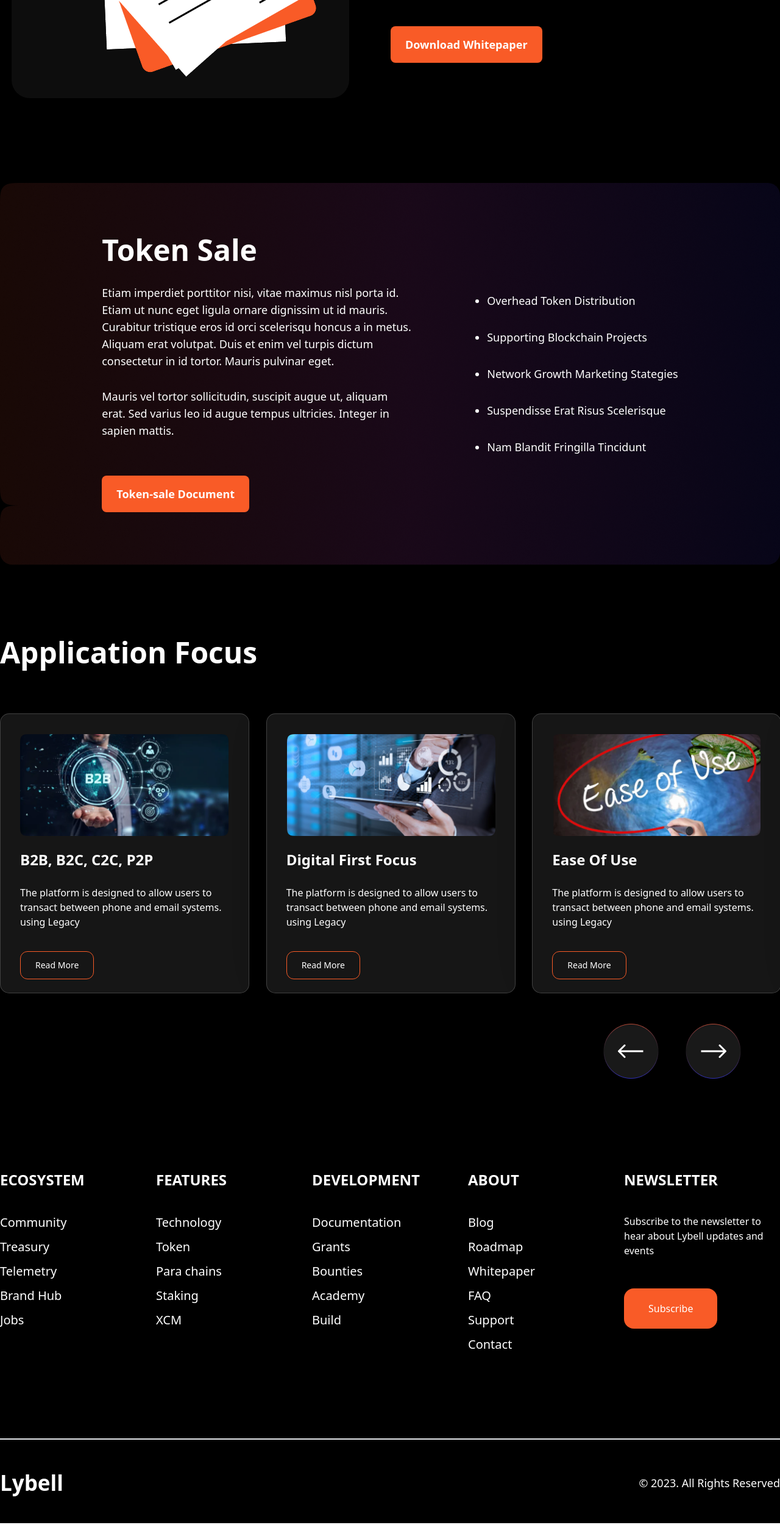
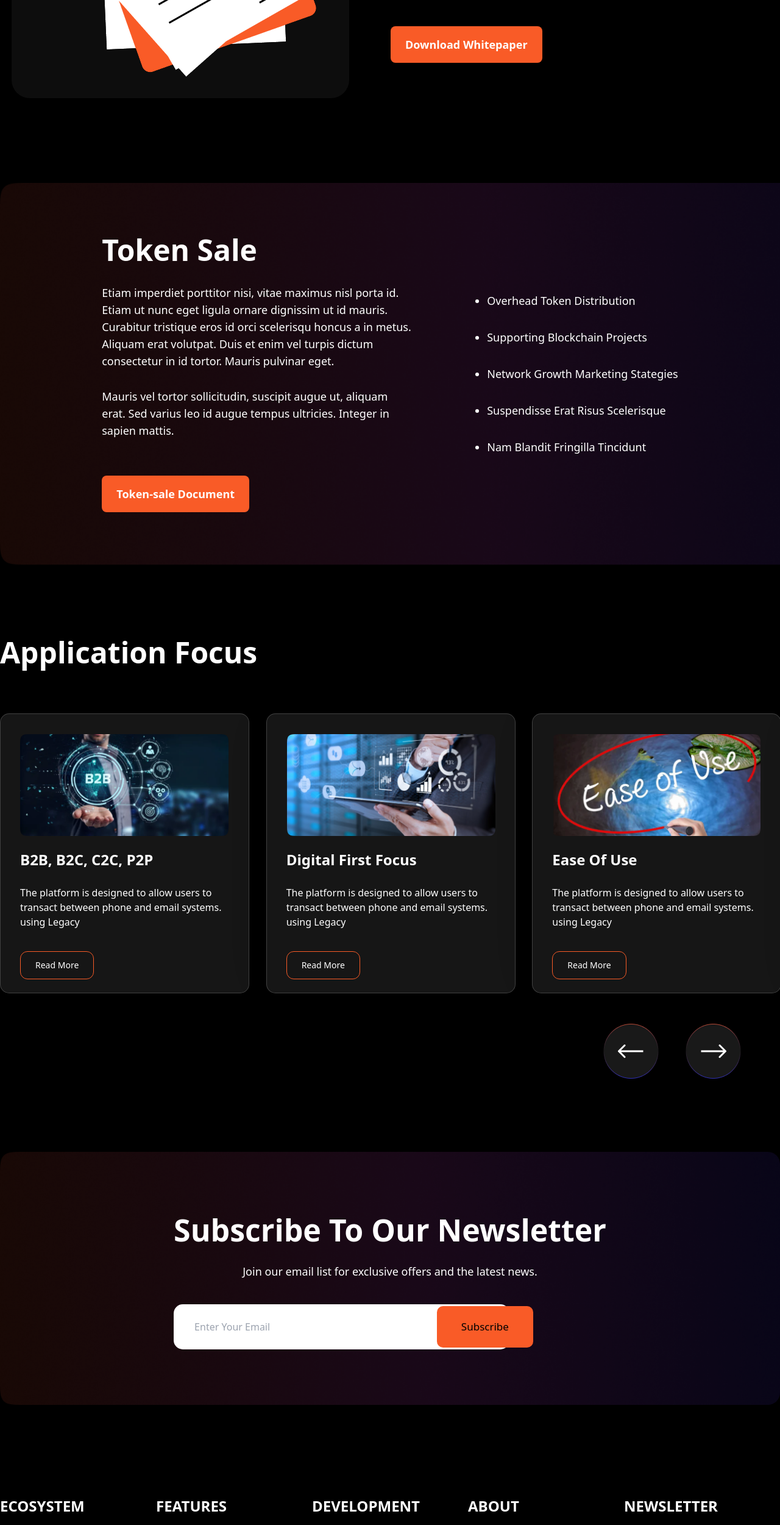
Before and after one commit to jahidhasan136/detox-project, a React (Vite) app: page / in a window 1280 px wide. Shown: the part 3759-6260 px from the top of the page at 61% size. Built offline with nearby package versions, Linux system fonts and the light colour scheme.

Commit message:
newsletter section add

```diff
--- a/package.json
+++ b/package.json
@@ -14,6 +14,7 @@
     "match-sorter": "^6.3.1",
     "react": "^18.2.0",
     "react-dom": "^18.2.0",
+    "react-helmet-async": "^1.3.0",
     "react-icons": "^4.10.1",
     "react-router-dom": "^6.13.0",
     "sort-by": "^1.2.0",
--- a/src/Layout/Main.jsx
+++ b/src/Layout/Main.jsx
@@ -1,10 +1,14 @@
 import { Outlet } from "react-router-dom";
 import Navbar from "../Pages/Shared/Navbar/Navbar";
 import Footer from "../Pages/Shared/Footer/Footer";
+import { Helmet } from "react-helmet-async";
 
 const Main = () => {
     return (
         <div className="bg-black text-white">
+            <Helmet>
+                <title>Home | Detox Site</title>
+            </Helmet>
             <Navbar></Navbar>
             <Outlet></Outlet>
             <Footer></Footer>
--- a/src/Pages/ErrorPage/ErrorPage.jsx
+++ b/src/Pages/ErrorPage/ErrorPage.jsx
@@ -1,9 +1,13 @@
+import { Helmet } from "react-helmet-async";
 import { Link } from "react-router-dom";
 
 
 const ErrorPage = () => {
     return (
         <div className="grid justify-center mt-80 text-center">
+            <Helmet>
+                <title>Error Page | Detox Site</title>
+            </Helmet>
             <h1 className="text-9xl font-bold mb-8 text-red-600">404 Error</h1>
             <h2 className="text-2xl font-semibold mb-3">Oops! The Lybell is not around</h2>
             <p className="text-lg mb-2">We tried but we couldn&#39;t find the page you&#39;re looking for.</p>
--- a/src/Pages/Home/Home/Home.jsx
+++ b/src/Pages/Home/Home/Home.jsx
@@ -2,6 +2,7 @@ import ApplicationFocus from "../ApplicationFocus/ApplicationFocus";
 import Banner from "../Banner/Banner";
 import BlockchainPlatform from "../BlockchainPlatform/BlockchainPlatform";
 import LybellFeatures from "../LybellFeatures/LybellFeatures";
+import Newsletter from "../Newsletter/Newsletter";
 import Token from "../Token/Token";
 import Whitepaper from "../Whitepaper/Whitepaper";
 
@@ -15,6 +16,7 @@ const Home = () => {
             <Whitepaper></Whitepaper>
             <Token></Token>
             <ApplicationFocus></ApplicationFocus>
+            <Newsletter></Newsletter>
         </div>
     );
 };
--- a/src/Pages/Home/Newsletter/Newsletter.css
+++ b/src/Pages/Home/Newsletter/Newsletter.css
@@ -0,0 +1,5 @@
+.newsletter_bg {
+    background-image: url('../../../assets/newsletter/newsletter_bg.png');
+    background-repeat: no-repeat;
+    background-size: cover;
+}
--- a/src/Pages/Home/Newsletter/Newsletter.jsx
+++ b/src/Pages/Home/Newsletter/Newsletter.jsx
@@ -1,9 +1,16 @@
-
+import './Newsletter.css'
 
 const Newsletter = () => {
     return (
-        <div>
-
+        <div className="newsletter_bg mt-[120px] container mx-auto rounded-[20px]">
+            <div className='grid justify-center py-[91px] text-center'>
+                <h1 className='text-[50px] font-bold mb-4'>Subscribe To Our Newsletter</h1>
+                <p className='text-lg mb-10'>Join our email list for exclusive offers and the latest news.</p>
+                <form action="" className='relative flex items-center'>
+                    <input type="text" className='text-base w-[551px] h-[74px] rounded-[15px] pl-[34px] text-black' placeholder='Enter Your Email' name="" id="" />
+                    <button className='absolute right-[120px] z-10 text-black text-[17px] font-medium bg-[#F95B27] px-10 py-[21px] rounded-[10px]'>Subscribe</button>
+                </form>
+            </div>
         </div>
     );
 };
--- a/src/Pages/Home/Token/Token.css
+++ b/src/Pages/Home/Token/Token.css
@@ -1,3 +1,5 @@
 .token{
     background-image: url('../../../assets/token/bg.png');
+    background-repeat: no-repeat;
+    background-size: cover;
 }
--- a/src/Pages/Home/Token/Token.jsx
+++ b/src/Pages/Home/Token/Token.jsx
@@ -2,8 +2,8 @@ import './Token.css'
 
 const Token = () => {
     return (
-        <div className="mt-[139px] container mx-auto max-w-[1320px]">
-            <div className="flex items-center rounded-[20px] py-[86px] gap-[120px] justify-center token">
+        <div className="mt-[139px] container mx-auto max-w-[1320px] token">
+            <div className="flex items-center rounded-[20px] py-[86px] gap-[120px] justify-center">
                 <div className="w-2/5">
                     <h2 className="text-5xl font-bold mb-8">Token Sale</h2>
                     <p className="text-lg mb-[30px]">Etiam imperdiet porttitor nisi, vitae maximus nisl porta id. Etiam ut nunc eget ligula ornare dignissim ut id mauris. Curabitur tristique eros id orci scelerisqu honcus a in metus. Aliquam erat volutpat. Duis et enim vel turpis dictum consectetur in id tortor. Mauris pulvinar eget.</p>
--- a/src/main.jsx
+++ b/src/main.jsx
@@ -6,9 +6,12 @@ import {
   RouterProvider,
 } from "react-router-dom";
 import { router } from './Route/Route';
+import { HelmetProvider } from 'react-helmet-async';
 
 ReactDOM.createRoot(document.getElementById('root')).render(
   <React.StrictMode>
-    <RouterProvider router={router}></RouterProvider>
+    <HelmetProvider>
+      <RouterProvider router={router}></RouterProvider>
+    </HelmetProvider>
   </React.StrictMode>,
 )
```
Also changed, not shown: src/assets/newsletter/newsletter_bg.png (added), 1 other file (tests, documents, lock files or other folders).
